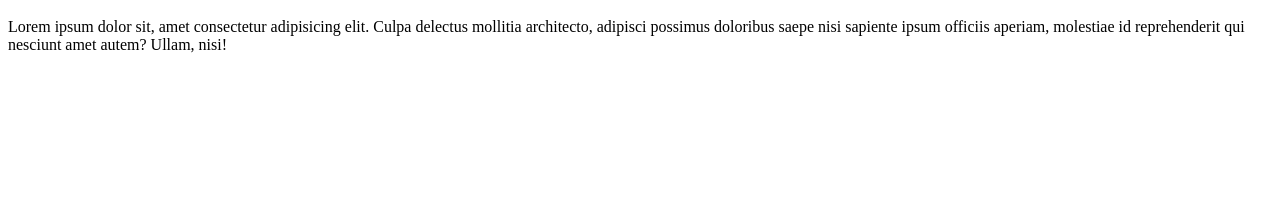
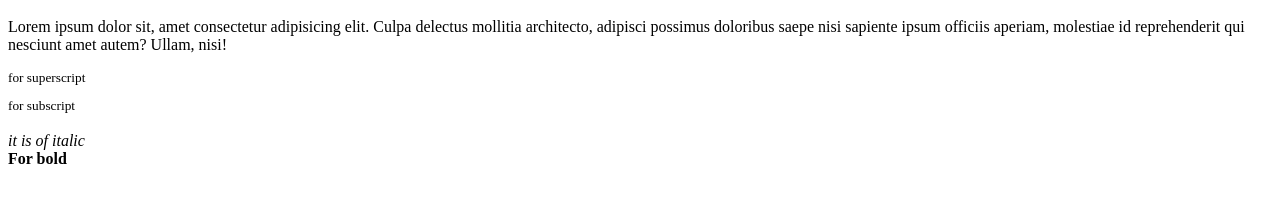
Before and after one commit to AnasBakkar124/itc_lab, a plain HTML site: page index.html in a window 1280 px wide. Shown: the part 170-372 px from the top of the page. Drawn offline with Linux system fonts and the light colour scheme.

Commit message:
<sup,sub,i,b,abbr>

```diff
--- a/index.html
+++ b/index.html
@@ -16,5 +16,13 @@
     <a href="#home">Home</a>
     <h2 id="home"></h2>
     <p>Lorem ipsum dolor sit, amet consectetur adipisicing elit. Culpa delectus mollitia architecto, adipisci possimus doloribus saepe nisi sapiente ipsum officiis aperiam, molestiae id reprehenderit qui nesciunt amet autem? Ullam, nisi!</p>
+
+    <sup>for superscript</sup><br>
+    <sub>for subscript</sub><br>
+    <abbr></abbr><br>
+    <i>it is of italic</i><br>
+    <b>For bold</b><br>
+
+
 </body>
 </html>
```
